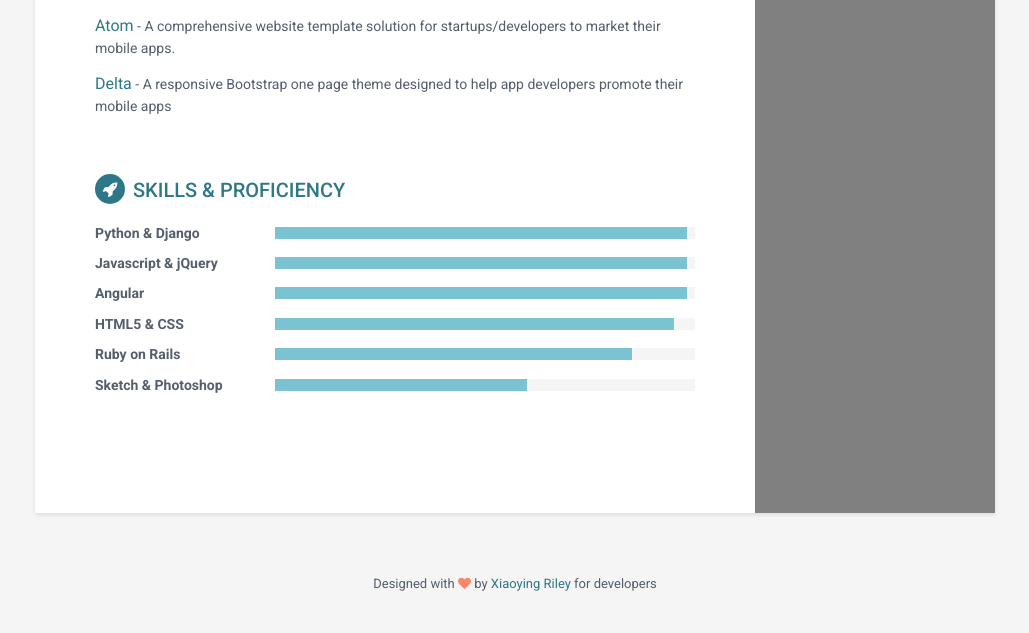
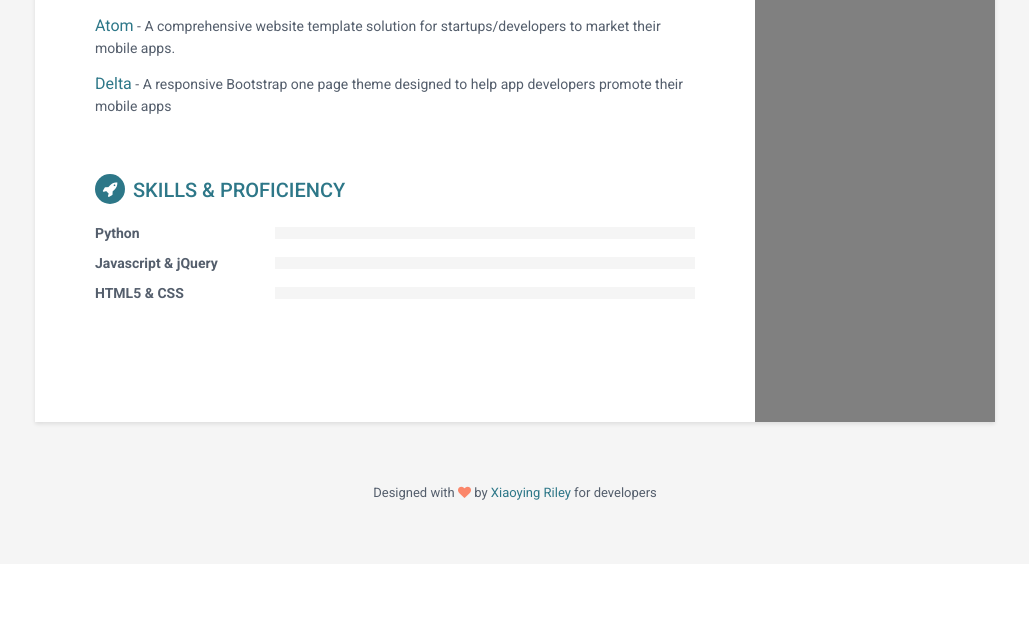
Before and after one commit to jmg0343/codeup.dev, a PHP site: page /resume.php in a window 1280 px wide. Shown: the part 1287-1920 px from the top of the page, without its empty margins (125-1154 px from the left). After the commit the page ends 1787 px from the top, so only its background shows below. Run offline with PHP 8.4, Linux system fonts and the light colour scheme; some libraries are stand-ins or nearby versions.

Commit message:
Updated files

```diff
--- a/public/hello_world.html
+++ b/public/hello_world.html
@@ -1,7 +1,5 @@
 
 
-<!-- BREAK UP CONTENT INTO MULTIPLE DOPE ASS PAGES AND CREATE NAVAGATION BAR -->
-<!-- DO NOT FORGET HOME LINK!! -->
 
 
 <!DOCTYPE html>
--- a/public/resume.php
+++ b/public/resume.php
@@ -192,9 +192,9 @@
                 <h2 class="section-title"><i class="fa fa-rocket"></i>Skills &amp; Proficiency</h2>
                 <div class="skillset">
                     <div class="item">
-                        <h3 class="level-title">Python &amp; Django</h3>
+                        <h3 class="level-title">Python</h3>
                         <div class="level-bar">
-                            <div class="level-bar-inner" data-level="98%">
+                            <div class="python" data-level="98%">
                             </div>
                         </div><!--//level-bar-->
                     </div><!--//item-->
@@ -202,15 +202,7 @@
                     <div class="item">
                         <h3 class="level-title">Javascript &amp; jQuery</h3>
                         <div class="level-bar">
-                            <div class="level-bar-inner" data-level="98%">
-                            </div>
-                        </div><!--//level-bar-->
-                    </div><!--//item-->
-
-                    <div class="item">
-                        <h3 class="level-title">Angular</h3>
-                        <div class="level-bar">
-                            <div class="level-bar-inner" data-level="98%">
+                            <div class="javascript_jquery" data-level="98%">
                             </div>
                         </div><!--//level-bar-->
                     </div><!--//item-->
@@ -218,23 +210,7 @@
                     <div class="item">
                         <h3 class="level-title">HTML5 &amp; CSS</h3>
                         <div class="level-bar">
-                            <div class="level-bar-inner" data-level="95%">
-                            </div>
-                        </div><!--//level-bar-->
-                    </div><!--//item-->
-
-                    <div class="item">
-                        <h3 class="level-title">Ruby on Rails</h3>
-                        <div class="level-bar">
-                            <div class="level-bar-inner" data-level="85%">
-                            </div>
-                        </div><!--//level-bar-->
-                    </div><!--//item-->
-
-                    <div class="item">
-                        <h3 class="level-title">Sketch &amp; Photoshop</h3>
-                        <div class="level-bar">
-                            <div class="level-bar-inner" data-level="60%">
+                            <div class="html_css" data-level="95%">
                             </div>
                         </div><!--//level-bar-->
                     </div><!--//item-->
```
Also changed, not shown: public/js/switch.js (+46 -14 lines).
